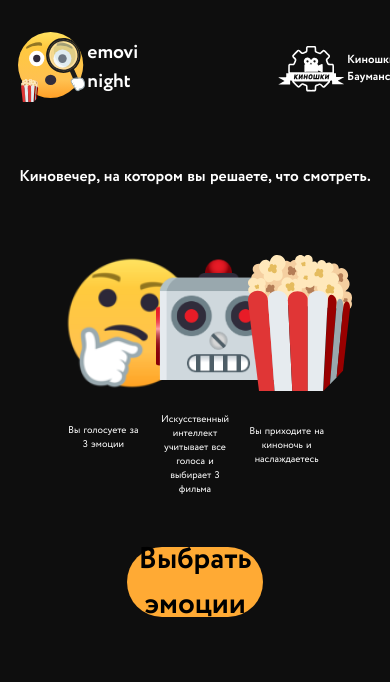
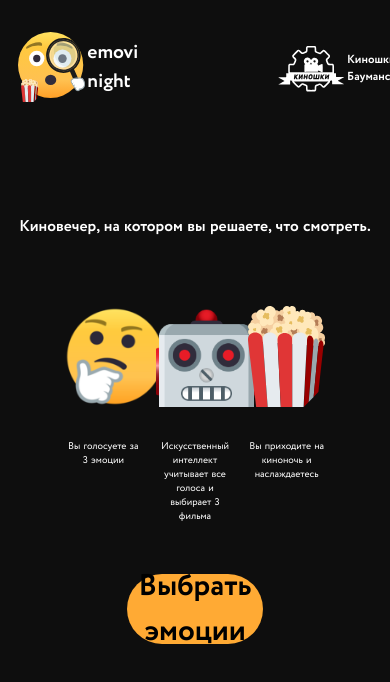
Before and after one commit to MysticalNobody/emovi_lending, a Nuxt app: page / in a window 390 px wide. Shown: the top 682 px of the page. Built offline with nearby package versions, Linux system fonts and the light colour scheme.

Commit message:
Изменён адаптив первой стрианцы

```diff
--- a/components/HeadContent.vue
+++ b/components/HeadContent.vue
@@ -33,13 +33,10 @@ export default {
 };
 </script>
 <style scoped>
-.head_content {
-  height: 80vh;
-}
 h1 {
   text-align: center;
   font-size: 4vmin;
-  margin-top: 6.5vh;
+  margin-top: 12.5vh;
 }
 .items {
   display: flex;
@@ -56,6 +53,9 @@ h1 {
 .item_text {
   font-size: 3vmin;
   margin-top: 3vh;
+}
+.item-image {
+  height: 12vh;
 }
 .head_content-href {
   cursor: pointer;
```
